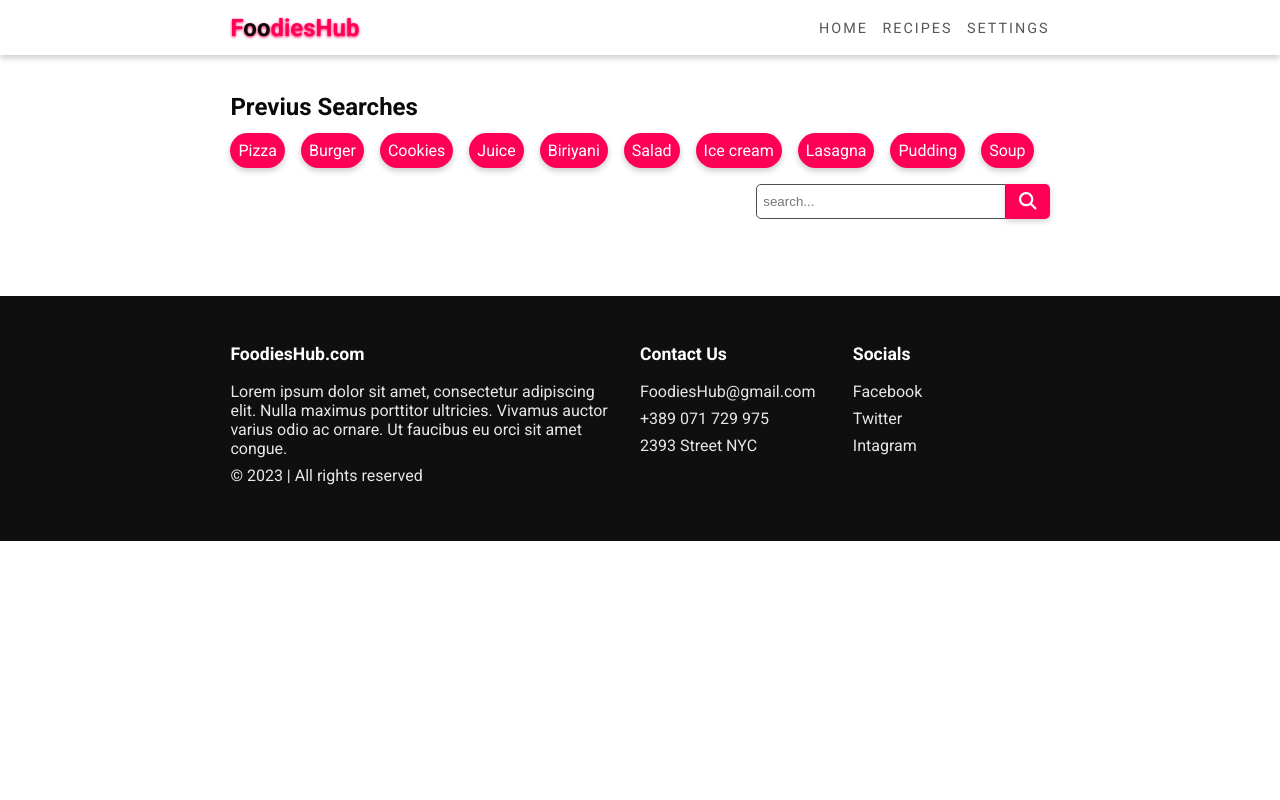
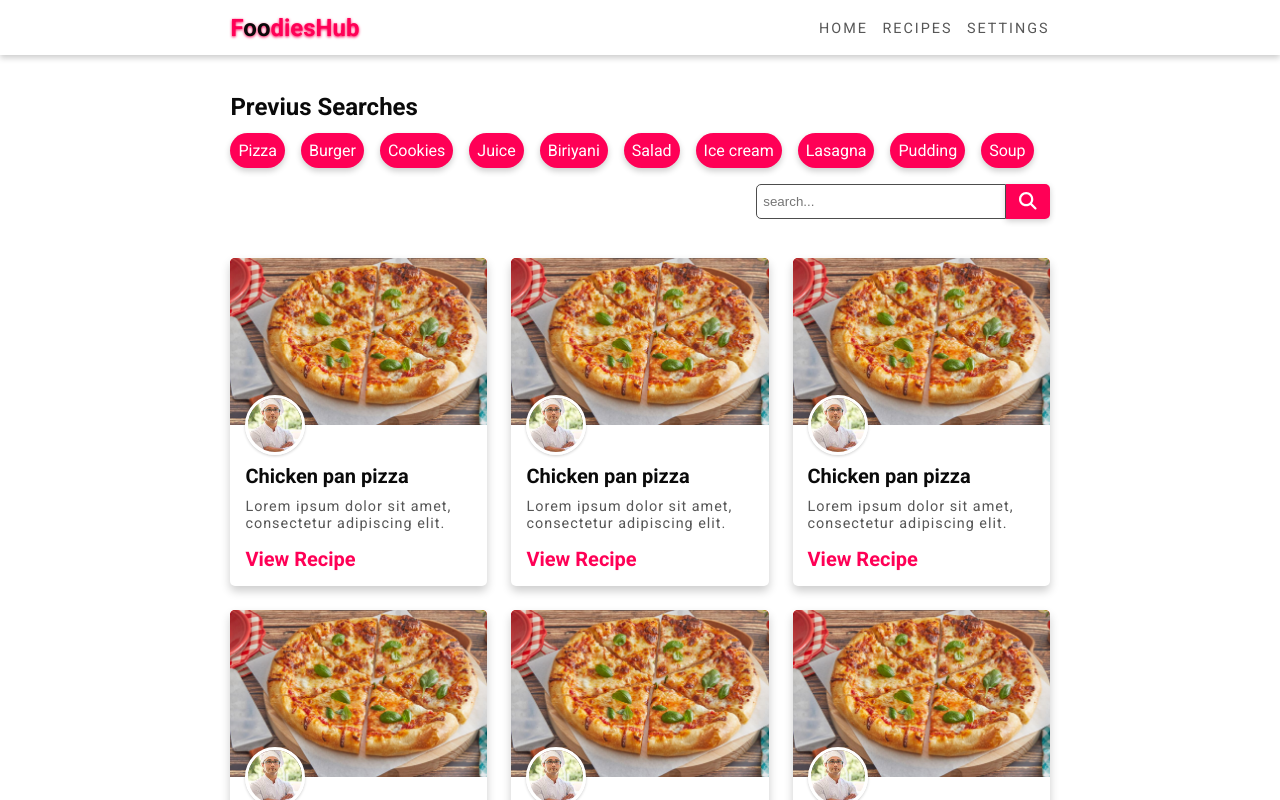
Before and after one commit to jasir3124/Food-app, a React (Create React App) app: page /Recipes in a window 1280 px wide. Shown: the top 800 px of the page. Built offline with nearby package versions, Linux system fonts and the light colour scheme.

Commit message:
finished recp page

```diff
--- /dev/null
+++ b/src/components/PreviusSearches.js
@@ -0,0 +1,41 @@
+import { FontAwesomeIcon } from "@fortawesome/react-fontawesome";
+import { faSearch } from "@fortawesome/free-solid-svg-icons";
+
+export default function previusSearches() {
+  let Searches = [
+    "Pizza",
+    "Burger",
+    "Cookies",
+    "Juice",
+    "Biriyani",
+    "Salad",
+    "Ice cream",
+    "Lasagna",
+    "Pudding",
+    "Soup",
+  ];
+  return (
+    <div>
+      <div className="previusSearches section">
+        <h2>Previus Searches</h2>
+        <div className="previusSearchesContainer">
+          {Searches.map((search, index) => (
+            <div
+              style={{ animationDelay: index * 0.1 + "s" }}
+              key={index}
+              className="searchItem"
+            >
+              {search}
+            </div>
+          ))}
+        </div>
+        <div className="searchBox">
+          <input type="text" placeholder="search..." />
+          <button className="btn" type="button">
+            <FontAwesomeIcon icon={faSearch} />
+          </button>
+        </div>
+      </div>
+    </div>
+  );
+}
--- /dev/null
+++ b/src/components/resepiesCard.js
@@ -0,0 +1,15 @@
+import CostumImage from "./costumImage"
+
+export default function RecepiesCard() {
+  return(
+     <div className="recepiesCard">
+        <CostumImage imgSrc='/img/gallery/pizzaImg.jpg' pt='65%' />
+        <div className="recepiesCardInfo">
+            <img className="authorImg" src='/img/people/chef 1.jpeg'/>
+            <p className="recepiesTitle">Chicken pan pizza</p>
+            <p className="recepiesDesc">Lorem ipsum dolor sit amet, consectetur adipiscing elit.</p>
+            <a className="viewBtn" href="#!">View Recipe</a>
+        </div>
+    </div>
+  )
+}
--- a/src/pages/Recipes.js
+++ b/src/pages/Recipes.js
@@ -1,38 +1,17 @@
-import { FontAwesomeIcon } from "@fortawesome/react-fontawesome";
-import { faSearch } from "@fortawesome/free-solid-svg-icons";
-
-
+import PreviusSearches from "../components/PreviusSearches";
+import RecepiesCard from "../components/resepiesCard";
 
 export default function Recipes() {
-  let Searches = [
-    "Pizza",
-    "Burger",
-    "Cookies",
-    "Juice",
-    "Biriyani",
-    "Salad",
-    "Ice cream",
-    "Lasagna",
-    "Pudding",
-    "Soup",
-  ];
   return (
     <div>
-      <div className="previusSearches section">
-        <h2>Previus Searches</h2>
-        <div className="previusSearchesContainer">
-          {Searches.map((search, index) => (
-            <div style={{animationDelay: index * .1 + 's'}} key={index} className="searchItem">
-                {search}
-            </div>
-          ))}
-        </div>
-        <div className="searchBox">
-            <input type="text" placeholder="search..."/>
-            <button className="btn" type="button">
-              <FontAwesomeIcon icon={faSearch}/>
-            </button>
-        </div>
+      <PreviusSearches />
+      <div className="recepiesContainer">
+        <RecepiesCard />
+        <RecepiesCard />
+        <RecepiesCard />
+        <RecepiesCard />
+        <RecepiesCard />
+        <RecepiesCard />
       </div>
     </div>
   );
--- a/src/styles/index.scss
+++ b/src/styles/index.scss
@@ -93,50 +93,52 @@ body{
     padding-inline: 12vw;
 }
 
-.previusSearches{
-    display: block;
-    h2{
+
+.recepiesContainer{
+    display: grid;
+    grid-template-columns: repeat(auto-fit, minmax(220px, 1fr));
+    grid-gap: 1.5em;
+}
+.recepiesCard{
+    border-radius: 5px;
+    overflow: hidden;
+    box-shadow: 0 5px 10px var(--shadow-color);
+    .recepiesCardInfo{
+        padding: 15px;
+    }
+    .costumImage{
+        z-index: 1;
+    }
+    .authorImg{
+        position: relative;
+        height: 60px;
+        width: 60px;
+        border-radius: 50%;
+        border: 3px solid var(--background-ligh);
+        box-shadow: 0 1px 3px var(--shadow-color);
+        margin-top: -50px;
+        z-index: 9999;
+    }
+    .recepiesTitle{
+        font-size: 1.25em;
+        font-weight: bold;
+        margin-bottom: .5em;
         color: var(--text-color);
-        margin-bottom: .5em;
+        margin-top: .25em;
     }
-    .previusSearchesContainer{
-        .searchItem{
-            background-color: var(--primary-color);
-            display: inline-block;
-            padding: .5em;
-            margin: 0 1em 1em 0;
-            color: #fff;
-            border-radius: 30px;
-            box-shadow: 0 3px 6px var(--shadow-color);
-            transform: translateX(100%);
-            opacity: 0;
-            animation: getAnimationDuration(.5s) slideRight forwards;
-        }
+    .recepiesDesc{
+        color: var(--text-light);
+        font-size: .9em;
+        letter-spacing: 1px;
     }
-    .searchBox{
-        display: flex;
-        align-items: center;
-        justify-content: end;
-        height: 35px;
-        input, .btn{
-            height: 35px;
-        }
-        input{
-            min-width: 250px;
-            padding:  0 .5em;
-            border-radius: 5px 0 0 5px ;
-            outline: none;
-            border: 1px solid #4d4d4d;
-        }
-        .btn{
-            padding-block: 0;
-            border-radius: 0 5px 5px 0;
-            padding-inline: .75em;
-        }
+    .viewBtn{
+        font-size: 1.25em;
+        font-weight: bold;
+        color: var(--primary-color);
+        margin-top: .75em;
+        display: inline-block
     }
 }
-
-
 
 
 @import 'partials/heroSection.scss';
@@ -145,6 +147,7 @@ body{
 @import 'partials/quoteSection.scss';
 @import 'partials/chefsSection.scss';
 @import 'partials/footer.scss';
+@import 'partials/PreviusSearches.scss';
 @import 'partials/animations.scss';
 
 
--- /dev/null
+++ b/src/styles/partials/PreviusSearches.scss
@@ -0,0 +1,43 @@
+.previusSearches {
+  display: block;
+  h2 {
+    color: var(--text-color);
+    margin-bottom: 0.5em;
+  }
+  .previusSearchesContainer {
+    .searchItem {
+      background-color: var(--primary-color);
+      display: inline-block;
+      padding: 0.5em;
+      margin: 0 1em 1em 0;
+      color: #fff;
+      border-radius: 30px;
+      box-shadow: 0 3px 6px var(--shadow-color);
+      transform: translateX(100%);
+      opacity: 0;
+      animation: getAnimationDuration(0.5s) slideRight forwards;
+    }
+  }
+  .searchBox {
+    display: flex;
+    align-items: center;
+    justify-content: flex-end;
+    height: 35px;
+    input,
+    .btn {
+      height: 35px;
+    }
+    input {
+      min-width: 250px;
+      padding: 0 0.5em;
+      border-radius: 5px 0 0 5px;
+      outline: none;
+      border: 1px solid #4d4d4d;
+    }
+    .btn {
+      padding-block: 0;
+      border-radius: 0 5px 5px 0;
+      padding-inline: 0.75em;
+    }
+  }
+}
```
Also changed, not shown: public/img/gallery/pizzaImg.jpg (added).
